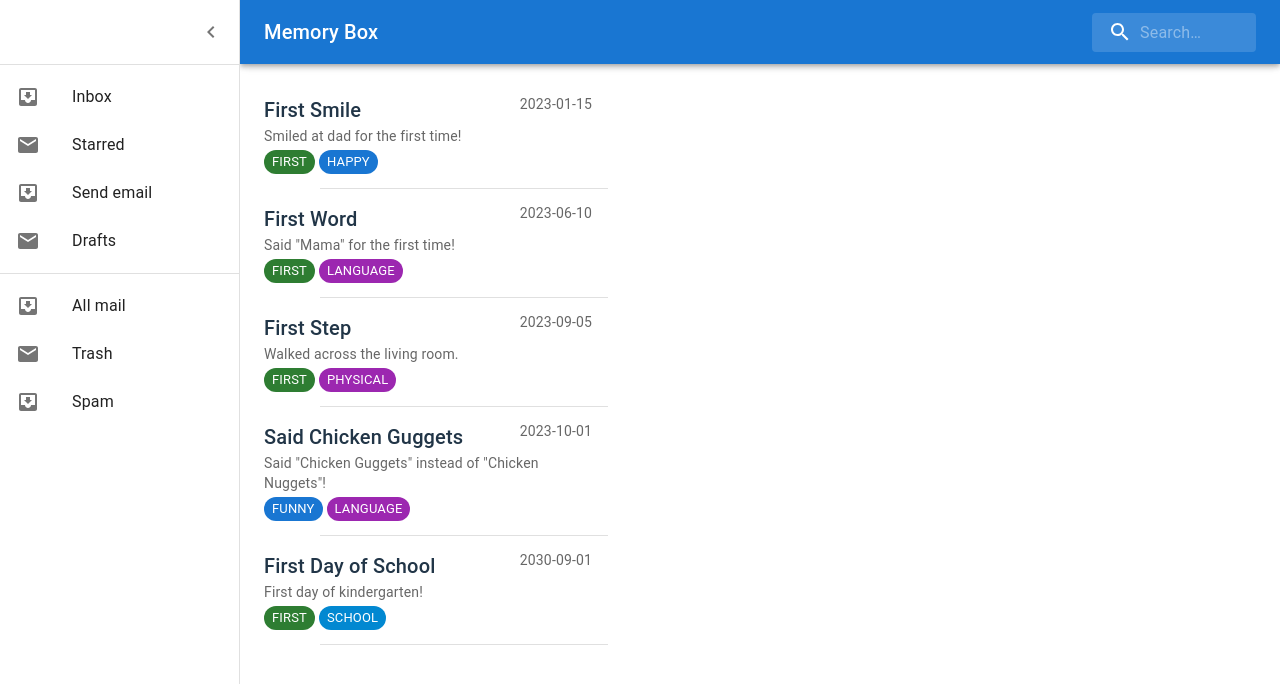
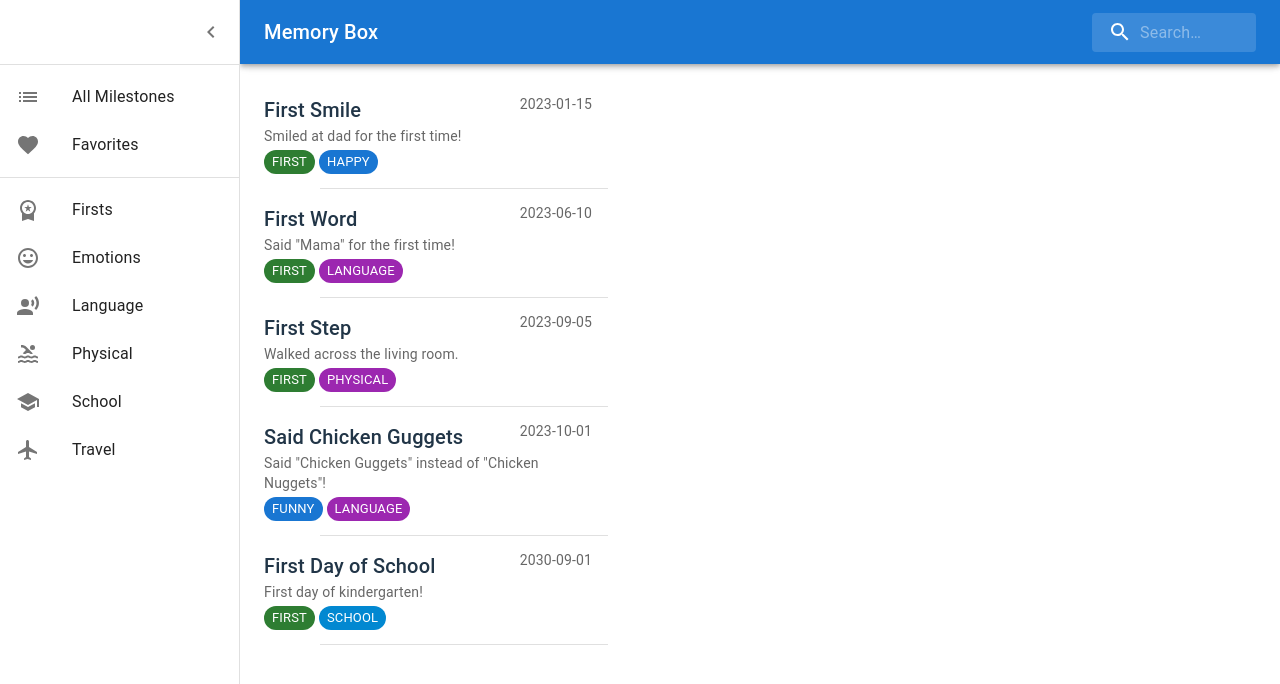
Before and after one commit to lorashley/memory-box, a React (Vite) app: page / in a window 1280 px wide. Shown: the top 684 px of the page. Built offline with nearby package versions, Linux system fonts and the light colour scheme.

Commit message:
✨ Refactor AppDrawer to include main and secondary categories with icons for improved navigation

```diff
--- a/src/Layout/AppDrawer.tsx
+++ b/src/Layout/AppDrawer.tsx
@@ -10,15 +10,34 @@ import ListItem from '@mui/material/ListItem'
 import ListItemButton from '@mui/material/ListItemButton'
 import ListItemIcon from '@mui/material/ListItemIcon'
 import ListItemText from '@mui/material/ListItemText'
-import InboxIcon from '@mui/icons-material/MoveToInbox'
-import MailIcon from '@mui/icons-material/Mail'
-
+import FavoriteIcon from '@mui/icons-material/Favorite'
+import ListIcon from '@mui/icons-material/List'
+import FlightIcon from '@mui/icons-material/Flight'
+import MoodIcon from '@mui/icons-material/Mood'
+import WorkspacePremiumIcon from '@mui/icons-material/WorkspacePremium'
+import RecordVoiceOverIcon from '@mui/icons-material/RecordVoiceOver'
+import PoolIcon from '@mui/icons-material/Pool'
+import SchoolIcon from '@mui/icons-material/School'
 export const drawerWidth = 240
 
 interface Props extends MuiAppBarProps {
   isOpen?: boolean
   handleDrawerClose: () => void
 }
+
+const MAIN_CATEGORIES = [
+  { title: 'All Milestones', icon: <ListIcon /> },
+  { title: 'Favorites', icon: <FavoriteIcon /> },
+]
+
+const SECONDARY_CATEGORIES = [
+  { title: 'Firsts', icon: <WorkspacePremiumIcon /> },
+  { title: 'Emotions', icon: <MoodIcon /> },
+  { title: 'Language', icon: <RecordVoiceOverIcon /> },
+  { title: 'Physical', icon: <PoolIcon /> },
+  { title: 'School', icon: <SchoolIcon /> },
+  { title: 'Travel', icon: <FlightIcon /> },
+]
 
 const DrawerHeader = styled('div')(({ theme }) => ({
   display: 'flex',
@@ -28,6 +47,19 @@ const DrawerHeader = styled('div')(({ theme }) => ({
   ...theme.mixins.toolbar,
   justifyContent: 'flex-end',
 }))
+
+type ListGroupProps = {
+  title: string
+  icon: React.ReactNode
+}
+const ListGroup = ({ title, icon }: ListGroupProps) => (
+  <ListItem key={title} disablePadding>
+    <ListItemButton>
+      <ListItemIcon>{icon}</ListItemIcon>
+      <ListItemText primary={title} />
+    </ListItemButton>
+  </ListItem>
+)
 
 const AppDrawer = ({ isOpen, handleDrawerClose }: Props) => {
   const theme = useTheme()
@@ -57,28 +89,14 @@ const AppDrawer = ({ isOpen, handleDrawerClose }: Props) => {
       </DrawerHeader>
       <Divider />
       <List>
-        {['Inbox', 'Starred', 'Send email', 'Drafts'].map((text, index) => (
-          <ListItem key={text} disablePadding>
-            <ListItemButton>
-              <ListItemIcon>
-                {index % 2 === 0 ? <InboxIcon /> : <MailIcon />}
-              </ListItemIcon>
-              <ListItemText primary={text} />
-            </ListItemButton>
-          </ListItem>
+        {MAIN_CATEGORIES.map(({ title, icon }) => (
+          <ListGroup title={title} icon={icon} />
         ))}
       </List>
       <Divider />
       <List>
-        {['All mail', 'Trash', 'Spam'].map((text, index) => (
-          <ListItem key={text} disablePadding>
-            <ListItemButton>
-              <ListItemIcon>
-                {index % 2 === 0 ? <InboxIcon /> : <MailIcon />}
-              </ListItemIcon>
-              <ListItemText primary={text} />
-            </ListItemButton>
-          </ListItem>
+        {SECONDARY_CATEGORIES.map(({ title, icon }) => (
+          <ListGroup title={title} icon={icon} />
         ))}
       </List>
     </Drawer>
```
